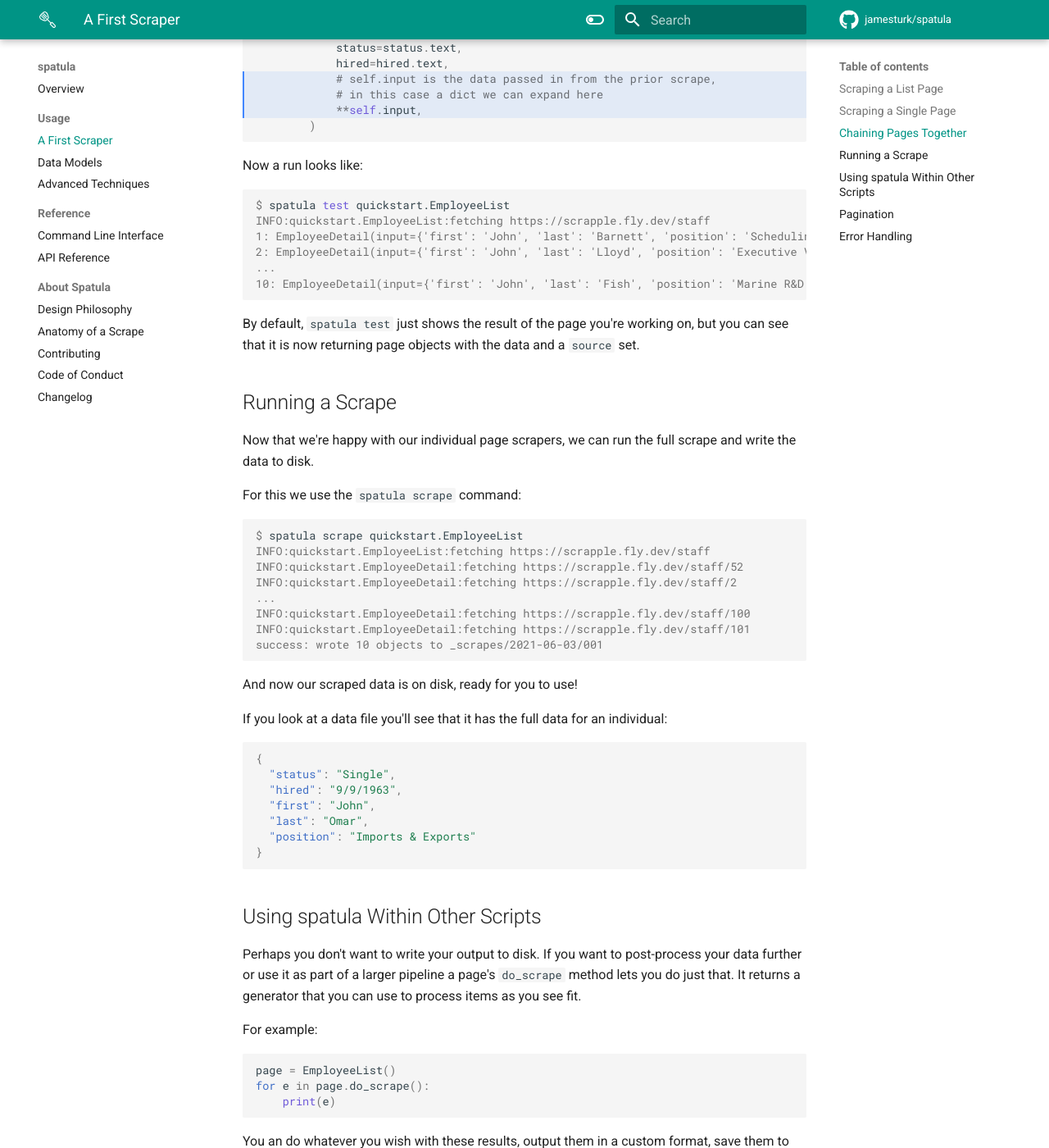
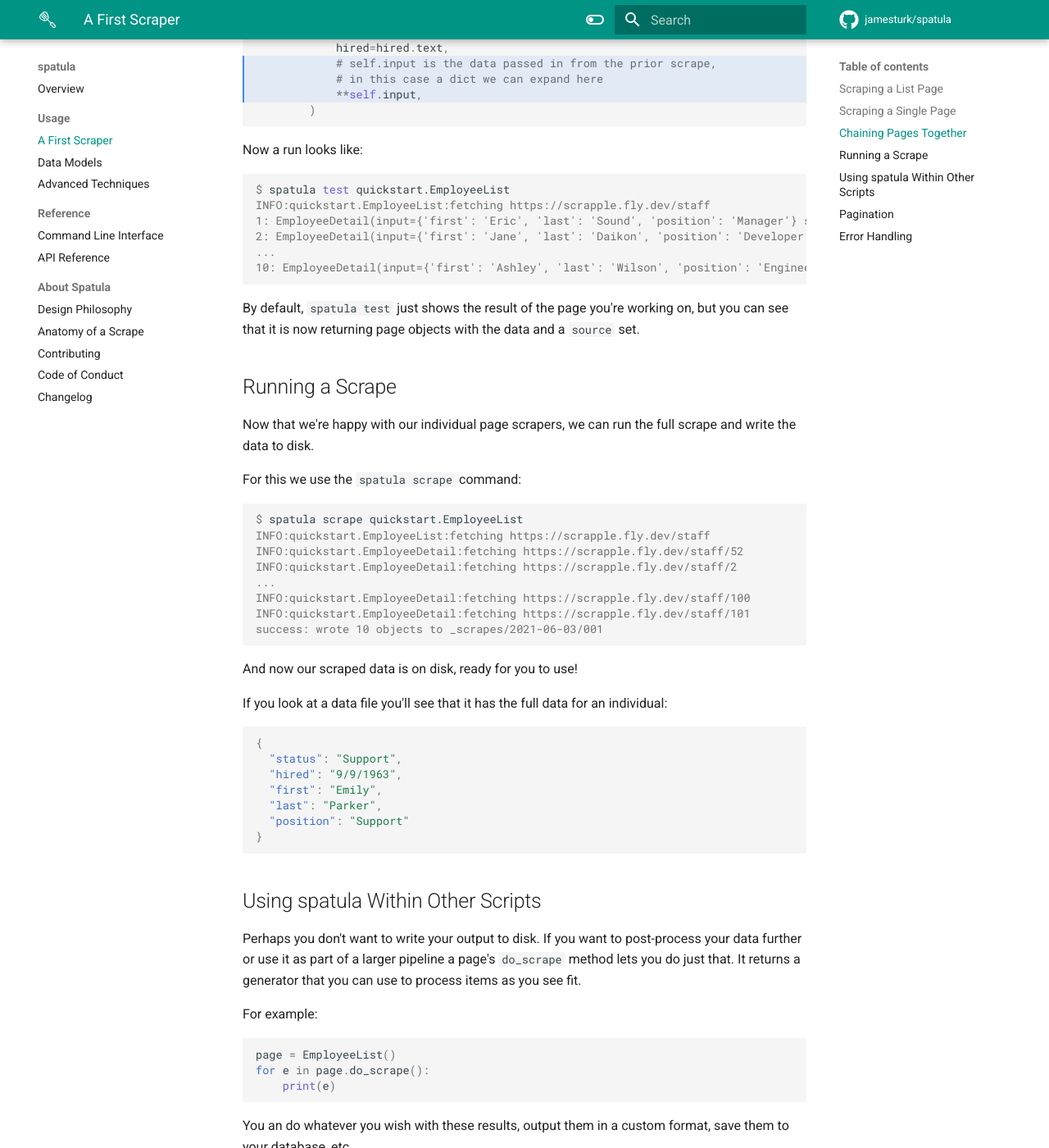
Before and after one commit to jamesturk/spatula, an MkDocs documentation site: the page built from docs/scraper-basics.md, in a window 1280 px wide and 1400 px high, scrolled down 3751 px. Shown: the whole window at 82% size. Built offline with MkDocs 1.6.1 and Material for MkDocs 9.7.7, drawn with Linux system fonts in a browser that asks for light colours; comment, search, counter and statistics services are not loaded; some of the changed text lies outside the part shown.

Commit message:
fix names to match scrapple

````diff
--- a/docs/scraper-basics.md
+++ b/docs/scraper-basics.md
@@ -28,15 +28,15 @@
   </thead>
   <tbody>
   <tr>
-    <td>John</td>
-    <td>Barnett</td>
-    <td>Scheduling</td>
+    <td>Eric</td>
+    <td>Sound</td>
+    <td>Manager</td>
     <td><a href="/staff/52">Details</a></td>
   </tr>
   <tr>
-    <td>John</td>
-    <td>Lloyd</td>
-    <td>Executive Vice President</td>
+    <td>Jane</td>
+    <td>Daikon</td>
+    <td>Developer</td>
     <td><a href="/staff/2">Details</a></td>
   </tr>
 
@@ -83,11 +83,10 @@
 ``` console
 $ spatula test quickstart.EmployeeList
 INFO:quickstart.EmployeeList:fetching https://scrapple.fly.dev/staff
-1: {'first': 'John', 'last': 'Barnett', 'position': 'Scheduling'}
-2: {'first': 'John', 'last': 'Lloyd', 'position': 'Executive Vice President'}
-3: {'first': 'John', 'last': 'Camp', 'position': 'Human Resources'}
+1: {'first': 'Eric', 'last': 'Sound', 'position': 'Manager'}
+2: {'first': 'Jane', 'last': 'Daikon', 'position': 'Developer'}
 ...
-10: {'first': 'John', 'last': 'Fish', 'position': 'Marine R&D'}
+10: {'first': 'Ashley', 'last': 'Wilson', 'position': 'Engineer'}
 ```
 
 The `spatula test` command lets us quickly see the output of the part of
@@ -104,7 +103,7 @@
 We're going to pull some data elements from the page that look like:
 
 ``` html
-<h2 class="section">Employee Details for John Barnett</h2>
+<h2 class="section">Employee Details for Eric Sound</h2>
 <div class="section">
   <dl>
     <dt>Position</dt>
@@ -199,10 +198,10 @@
 ``` console
 $ spatula test quickstart.EmployeeList
 INFO:quickstart.EmployeeList:fetching https://scrapple.fly.dev/staff
-1: EmployeeDetail(input={'first': 'John', 'last': 'Barnett', 'position': 'Scheduling'} source=https://scrapple.fly.dev/staff)
-2: EmployeeDetail(input={'first': 'John', 'last': 'Lloyd', 'position': 'Executive Vice President'} source=https:/scrapple.fly.dev/staff/2)
+1: EmployeeDetail(input={'first': 'Eric', 'last': 'Sound', 'position': 'Manager'} source=https://scrapple.fly.dev/staff)
+2: EmployeeDetail(input={'first': 'Jane', 'last': 'Daikon', 'position': 'Developer'} source=https:/scrapple.fly.dev/staff/2)
 ...
-10: EmployeeDetail(input={'first': 'John', 'last': 'Fish', 'position': 'Marine R&D'} source=https:/scrapple.fly.dev/staff/20)
+10: EmployeeDetail(input={'first': 'Ashley', 'last': 'Wilson', 'position': 'Engineer'} source=https:/scrapple.fly.dev/staff/20)
 ```
 
 By default, `spatula test` just shows the result of the page you're
@@ -234,11 +233,11 @@
 
 ``` json
 {
-  "status": "Single",
+  "status": "Support",
   "hired": "9/9/1963",
-  "first": "John",
-  "last": "Omar",
-  "position": "Imports & Exports"
+  "first": "Emily",
+  "last": "Parker",
+  "position": "Support"
 }
 ```
 
@@ -281,12 +280,12 @@
 ``` console
 $ spatula test quickstart.EmployeeList
 INFO:quickstart.EmployeeList:fetching https://scrapple.fly.dev/staff
-1: {'first': 'John', 'last': 'Barnett', 'position': 'Scheduling'}
+1: {'first': 'Eric', 'last': 'Sound', 'position': 'Manager'}
 ...
 paginating for EmployeeList source=https://scrapple.fly.dev/staff?page=2
 INFO:quickstart.EmployeeList:fetching https://scrapple.fly.dev/staff?page=2
 ...
-45: EmployeeDetail(input={'first': 'John', 'last': 'Ya Ya', 'position': 'Computer Design Specialist'} source=https://scrapple.fly.dev/staff/101)
+45: EmployeeDetail(input={'first': 'Oscar', 'last': 'Ego', 'position': 'Outreach Coordinator'} source=https://scrapple.fly.dev/staff/101)
 ```
 
 ## Error Handling
````
Also changed, not shown: docs/advanced-techniques.md (+1 -1 lines).
